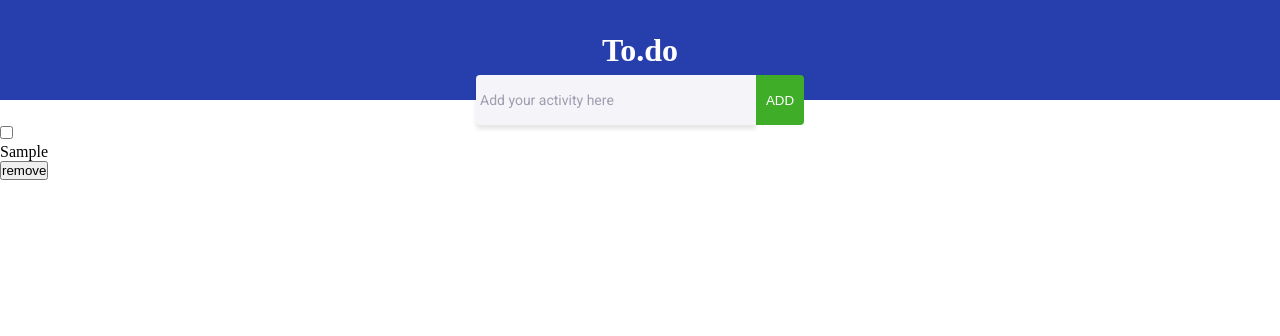
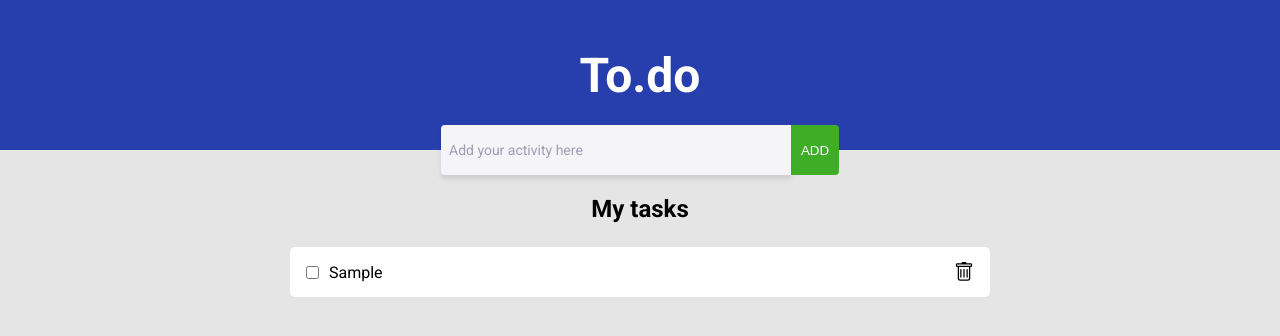
Before and after one commit to davicaju/todo-list, a React (Vite) app: page / in a window 1280 px wide. Both pictures are taken after typing "Sample" into the empty fields and a click on the button "ADD". Shown: the top 336 px of the page. Built offline with nearby package versions, Linux system fonts and the light colour scheme.

Commit message:
feat: add react-icons and todoList styles

```diff
--- a/package.json
+++ b/package.json
@@ -11,6 +11,7 @@
   "dependencies": {
     "react": "^18.2.0",
     "react-dom": "^18.2.0",
+    "react-icons": "^4.7.1",
     "sass": "^1.57.1"
   },
   "devDependencies": {
--- a/src/App.tsx
+++ b/src/App.tsx
@@ -1,4 +1,4 @@
-import { useEffect, useState } from "react";
+import { FormEvent, useEffect, useState } from "react";
 
 import { Header } from "./components/Header";
 import { TodoList } from "./components/TodoList";
@@ -26,7 +26,8 @@ export function App() {
     loadTasksFromLocalStorage();
   }, []);
 
-  function handleCreateTask() {
+  function handleCreateTask(e: FormEvent) {
+    e.preventDefault();
     if (!value) {
       return;
     }
--- a/src/components/Header/styles.scss
+++ b/src/components/Header/styles.scss
@@ -1,10 +1,14 @@
 header {
-    background: #273FAD;
-    color: white;
+  background: #273fad;
+  color: white;
 
-    display: flex;
-    align-items: center;
-    justify-content: center;
+  display: flex;
+  align-items: center;
+  justify-content: center;
 
-    height: 100px;
+  height: 150px;
+
+  h1 {
+    font-size: 3rem;
+  }
 }
--- a/src/components/InputGroup/index.tsx
+++ b/src/components/InputGroup/index.tsx
@@ -1,21 +1,27 @@
+import { FormEvent } from "react";
+
 import "./styles.scss";
 
 interface InputGroupProps {
   value: string;
   setValue: (e: any) => void;
-  onCreateTask: () => void;
+  onCreateTask: (e: FormEvent) => void;
 }
 
 export function InputGroup({ value, setValue, onCreateTask }: InputGroupProps) {
   return (
     <div className="inputGroup">
+      <form onSubmit={onCreateTask}>
         <input
           type="text"
           placeholder="Add your activity here"
           value={value}
           onChange={(e) => setValue(e.target.value)}
         />
-      <button onClick={onCreateTask}>ADD</button>
+        <button type="submit" onClick={onCreateTask}>
+          ADD
+        </button>
+      </form>
     </div>
   );
 }
--- a/src/components/InputGroup/styles.scss
+++ b/src/components/InputGroup/styles.scss
@@ -6,11 +6,11 @@
   margin-top: -25px;
 
   input {
-    width: 280px;
+    width: 350px;
     height: 50px;
     border: 0;
 
-    padding: 4px;
+    padding: 8px;
 
     background: #f5f4f8;
     box-shadow: 0px 4px 4px rgba(0, 0, 0, 0.1);
--- a/src/components/TodoList/index.tsx
+++ b/src/components/TodoList/index.tsx
@@ -1,4 +1,8 @@
+import { BsTrash } from "react-icons/bs";
+
 import { Task } from "../../App";
+
+import "./styles.scss";
 
 interface TodoListProps {
   tasks: Task[];
@@ -12,11 +16,12 @@ export function TodoList({
   handleDeleteTask,
 }: TodoListProps) {
   return (
-    <div>
-      <div>
+    <div className="todoList">
       <ul>
+        <h2>My tasks</h2>
         {tasks.map((task) => (
           <li key={task.id}>
+            <div className="leftContent">
               <input
                 type="checkbox"
                 checked={task.isCompleted}
@@ -30,11 +35,16 @@ export function TodoList({
               >
                 {task.title}
               </p>
-              <button onClick={() => handleDeleteTask(task.id)}>remove</button>
+            </div>
+
+            <BsTrash
+              className="trashIcon"
+              size={20}
+              onClick={() => handleDeleteTask(task.id)}
+            />
           </li>
         ))}
       </ul>
     </div>
-    </div>
   );
 }
--- /dev/null
+++ b/src/components/TodoList/styles.scss
@@ -0,0 +1,38 @@
+.todoList {
+  margin-top: 20px;
+
+  ul {
+    display: flex;
+    align-items: center;
+    justify-content: center;
+    flex-direction: column;
+
+    row-gap: 24px;
+
+    li {
+      display: flex;
+      align-items: center;
+      justify-content: space-between;
+
+      width: 700px;
+      height: 50px;
+
+      padding: 1rem;
+      background-color: white;
+
+      border-radius: 5px;
+
+      .leftContent {
+        display: flex;
+
+        p {
+          margin-left: 10px;
+        }
+      }
+
+      .trashIcon {
+        cursor: pointer;
+      }
+    }
+  }
+}
--- a/src/styles/global.css
+++ b/src/styles/global.css
@@ -3,3 +3,10 @@
     padding: 0;
     box-sizing: border-box;
 }
+
+
+body, html {
+    background-color: #E5E5E5;
+
+    font-family: 'Roboto';
+}
```
Also changed, not shown: 1 other file (tests, documents, lock files or other folders). Lines whose indentation alone changed are shown as unchanged.
